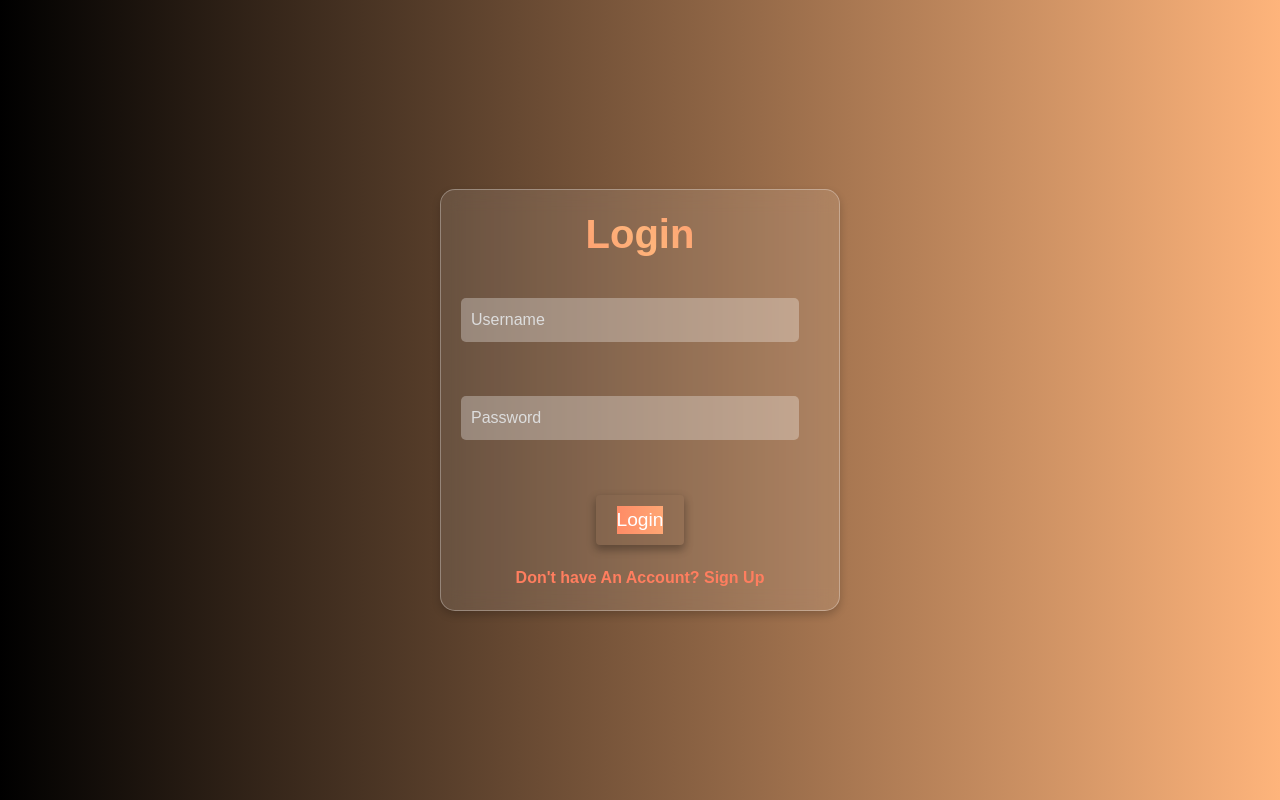
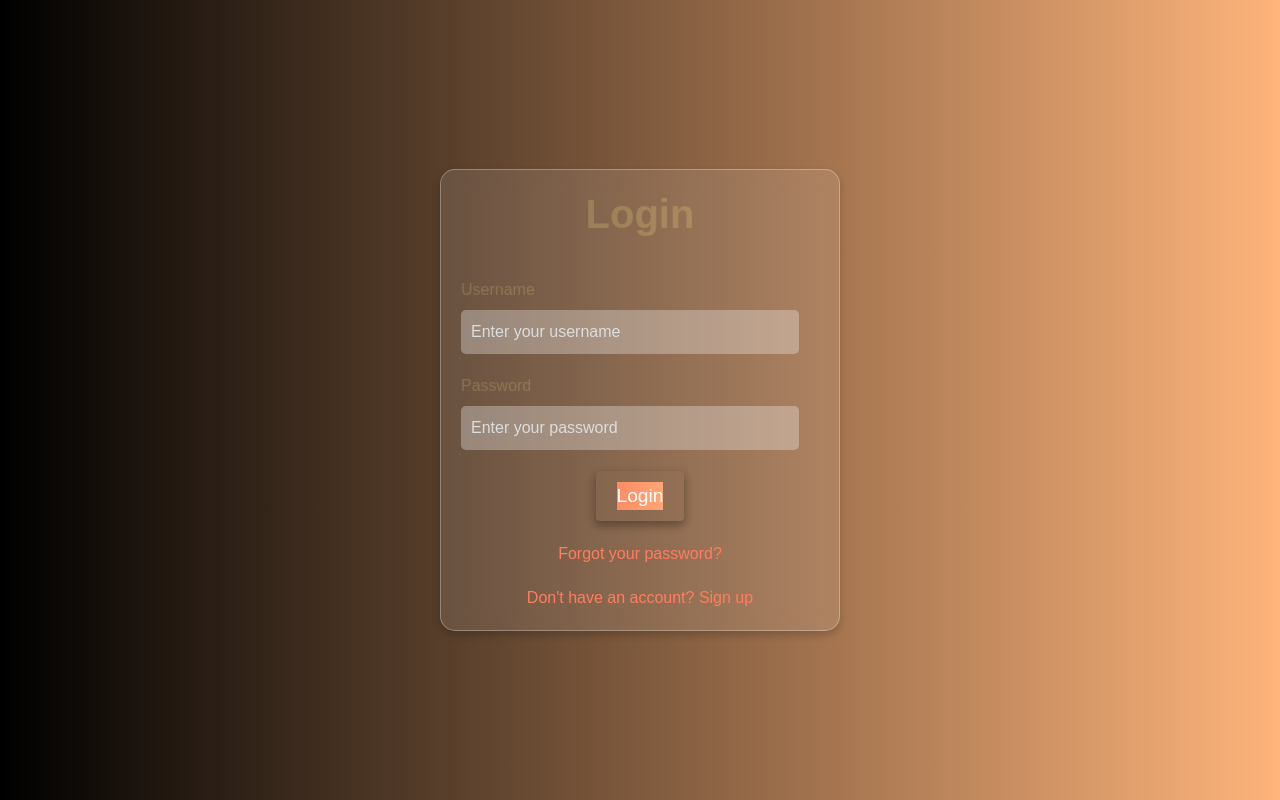
Before and after one commit to Bitlaa1/ProcurementProj, a Django app: page /procurement/login/ in a window 1280 px wide. Run offline with Django 4.2, Linux system fonts and the light colour scheme.

Commit message:
Add files via upload

```diff
--- a/ProcurementProj/ProcurementApp/urls.py
+++ b/ProcurementProj/ProcurementApp/urls.py
@@ -1,6 +1,6 @@
 from django.urls import path, re_path
 from . import views
-
+from django.contrib.auth import views as auth_views
 urlpatterns = [
     path('', views.home, name='home'),
     path('home2', views.home2, name='home2'),
@@ -11,5 +11,11 @@ urlpatterns = [
     # path('userauthenticate/', views.userauthenticate, name='userauthenticate'),
     # path('registerauth/', views.registerauth, name='registerauth'),
     path('register/', views.register, name='register'),
-    # path('forgot_password/', views.forgot_password, name='forgot_password'),
+    path('password_reset/', auth_views.PasswordResetView.as_view(), name='password_reset'),
+
+    path('password_reset/done/', auth_views.PasswordResetDoneView.as_view(), name='password_reset_done'),
+
+    path('reset/<uidb64>/<token>/', auth_views.PasswordResetConfirmView.as_view(), name='password_reset_confirm'),
+
+    path('reset/done/', auth_views.PasswordResetCompleteView.as_view(), name='password_reset_complete'),
 ]
--- a/ProcurementProj/ProcurementApp/views.py
+++ b/ProcurementProj/ProcurementApp/views.py
@@ -1,5 +1,5 @@
 from django.db import IntegrityError
-
+from django.urls import reverse_lazy
 from django.shortcuts import render, redirect
 from django.http import HttpResponse, JsonResponse
 from django.contrib.auth.models import User
@@ -9,7 +9,9 @@ from django.contrib import messages
 # from django.conf import settings
 from django.contrib.auth import authenticate, login, logout
 from .models import UserProfile
-
+from django.contrib.auth.views import PasswordResetView
+from django.core.mail import send_mail
+from django.conf import settings
 
 # from .forms import ProducerRegistrationForm, ProducerForm
 
@@ -91,33 +93,23 @@ def register(request):
     return render(request, 'register.html')
 
 
-# def forgot_password(request):
-#     if request.method == 'POST':
-#         password_reset_form = PasswordResetForm(request.POST)
-#         if password_reset_form.is_valid():
-#             data = password_reset_form.cleaned_data['email']
-#             associated_users = User.objects.filter(Q(email=data))
-#             if associated_users.exists():
-#                 for user in associated_users:
-#                     subject = "Password Reset Requested"
-#                     email_template_name = "password_reset_email.txt"
-#                     c = {
-#                         "email": user.email,
-#                         'domain': request.META['HTTP_HOST'],
-#                         'site_name': 'Your Site',
-#                         "uid": urlsafe_base64_encode(force_bytes(user.pk)),
-#                         "user": user,
-#                         'token': default_token_generator.make_token(user),
-#                         'protocol': 'http',
-#                     }
-#                     email = render_to_string(email_template_name, c)
-#                     try:
-#                         send_mail(subject, email, settings.EMAIL_HOST_USER, [user.email], fail_silently=False)
-#                     except BadHeaderError:
-#                         return HttpResponse('Invalid header found.')
-#                     return redirect("password_reset_done")
-#     password_reset_form = PasswordResetForm()
-#     return render(request, 'forgetpassword.html', {'forget_password': forgot_password()})
+class ForgotPasswordView(PasswordResetView):
+    template_name = 'forgotpassword'
+    email_template_name = 'password_reset_email.html'
+    success_url = reverse_lazy('password_reset_done')
+
+    def form_valid(self, form):
+        response = super().form_valid(form)
+        # Send a custom confirmation email if needed
+        email = form.cleaned_data.get('email')
+        send_mail(
+            'Password Reset Request',
+            'We have received a request to reset your password. Please check your email for further instructions.',
+            settings.DEFAULT_FROM_EMAIL,
+            [email],
+            fail_silently=False,
+        )
+        return response
 
 
 def home2(request):
--- /dev/null
+++ b/ProcurementProj/templates/forgotpassword/password_reset_complete.html
@@ -0,0 +1,6 @@
+{% extends "home.html" %}
+{% block title %}Password reset{% endblock %}
+{% block content %}
+<h1>Password set</h1>
+<p>Your password has been set. You can <a href="http://localhost">log in now</a></p>
+{% endblock %}
--- /dev/null
+++ b/ProcurementProj/templates/forgotpassword/password_reset_email.html
@@ -0,0 +1,5 @@
+Please Reset your password reset for email: {{ email }}. Follow the link
+below:
+{{ protocol }}://{{ domain }}
+{% url "password_reset_confirm" uidb64=uid token=token %}
+Your Username, if in case you have forgotten: {{ user.get_username }}
--- a/ProcurementProj/templates/login.html
+++ b/ProcurementProj/templates/login.html
@@ -6,7 +6,6 @@
     <title>Login</title>
     <link href="https://cdn.jsdelivr.net/npm/bootstrap@5.3.3/dist/css/bootstrap.min.css" rel="stylesheet" integrity="sha384-QWTKZyjpPEjISv5WaRU9OFeRpok6YctnYmDr5pNlyT2bRjXh0JMhjY6hW+ALEwIH" crossorigin="anonymous">
     <style>
-        /* Global Styles */
         body {
             background: linear-gradient(to right, #000000, #feb47b);
             font-family: 'Arial', sans-serif;
@@ -35,9 +34,27 @@
             color: #ffffff;
             margin-bottom: 20px;
             font-size: 2.5rem;
-            background: -webkit-linear-gradient(45deg, #ff7e5f, #feb47b, #ff7e5f);
-            -webkit-background-clip: text;
-            -webkit-text-fill-color: transparent;
+            position: relative;
+            display: inline-block;
+            animation: golden-dust 2s infinite;
+        }
+
+        .form-label {
+            color: #ffffff;
+            animation: golden-dust 2s infinite;
+            text-align: left;
+            display: block;
+        }
+
+        @keyframes golden-dust {
+            0%, 100% {
+                color: #fff;
+                text-shadow: 0 0 10px rgba(255, 215, 0, 0.5), 0 0 20px rgba(255, 215, 0, 0.5);
+            }
+            50% {
+                color: transparent;
+                text-shadow: none;
+            }
         }
 
         input[type="text"],
@@ -45,6 +62,8 @@
             width: calc(100% - 20px);
             padding: 10px;
             margin-bottom: 20px;
+            text-align: left;
+            display: block;
             border: none;
             border-radius: 5px;
             font-size: 1rem;
@@ -140,7 +159,6 @@
             }
         }
 
-        /* Additional Styles */
         .container {
             display: flex;
             justify-content: center;
@@ -174,18 +192,9 @@
             margin-top: 10px;
         }
 
-        /* Form-specific Styles */
         form {
             margin-top: 20px;
             width: 100%;
-        }
-
-        .form-label {
-            display: block;
-            margin-bottom: 10px;
-            text-align: left;
-            font-size: 1rem;
-            color: #fff;
         }
 
         .form-input {
@@ -291,20 +300,20 @@
         <div class="login-container">
             <div class="row-cols-md-1">
                 <h2><strong>Login</strong></h2>
-                {% if error %}
-                    <p class="error-message">{{ error }}</p>
-                {% endif %}
-                <form method="post">
+                <form method="POST">
                     {% csrf_token %}
-                    <label class="form-label">
-                        <input type="text" name="username" class="form-input" placeholder="Username" required>
-                    </label><br>
-                    <label class="form-label">
-                        <input type="password" name="password" class="form-input" placeholder="Password" required>
-                    </label><br>
+                    <div class="mb-3">
+                        <label for="username" class="form-label">Username</label>
+                        <input type="text" class="form-input" id="username" name="username" placeholder="Enter your username" required>
+                    </div>
+                    <div class="mb-3">
+                        <label for="password" class="form-label">Password</label>
+                        <input type="password" class="form-input" id="password" name="password" placeholder="Enter your password" required>
+                    </div>
                     <button type="submit" class="form-button">Login</button>
                 </form>
-                <a href="{% url 'register' %}" class="form-link"><strong>Don't have An Account? Sign Up</strong></a>
+                <a href="{% url 'password_reset' %}" class="form-link">Forgot your password?</a>
+                <a href="{% url 'register' %}" class="form-link">Don't have an account? Sign up</a>
             </div>
         </div>
     </div>
```
Also changed, not shown: ProcurementProj/ProcurementProj/settings.py (+1 -8 lines), ProcurementProj/templates/forgotpassword/password_reset_confirm.html (added, +16 -0 lines), ProcurementProj/templates/forgotpassword/password_reset_done.html (added, +7 -0 lines), ProcurementProj/templates/forgotpassword/password_reset_form.html (added, +11 -0 lines), ProcurementProj/templates/register.html (+17 -13 lines), ProcurementProj/db.sqlite3, ProcurementProj/templates/home2.html (line endings or trailing spaces).
